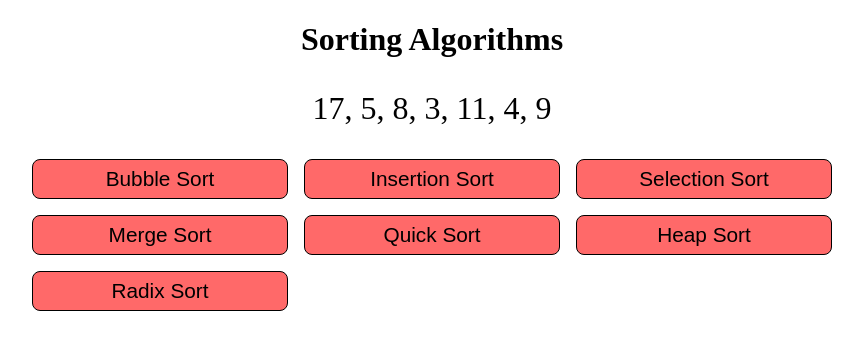
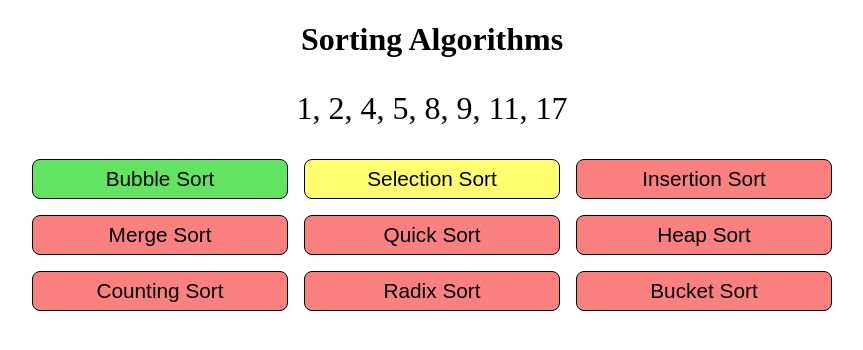
Before and after one commit to willbraun/sorting-algorithms, a plain HTML site: page index.html in a window 1280 px wide. Both pictures are taken after a click on the button "Bubble Sort". Shown: the whole page, without its empty margins (208-1071 px from the left). Drawn offline with Linux system fonts and the light colour scheme.

Commit message:
finished bubble sort

```diff
--- a/index.html
+++ b/index.html
@@ -11,19 +11,19 @@
     <h1>Sorting Algorithms</h1>
 
     <div class="numbers">
-        <p>
-            17, 5, 8, 3, 11, 4, 9
-        </p>
+        <p id="array"></p>
     </div>
 
     <div class="button-box">
-        <button class="not-started" type="button">Bubble Sort</button>
-        <button class="not-started" type="button">Insertion Sort</button>
-        <button class="not-started" type="button">Selection Sort</button>
-        <button class="not-started" type="button">Merge Sort</button>
-        <button class="not-started" type="button">Quick Sort</button>
-        <button class="not-started" type="button">Heap Sort</button>
-        <button class="not-started" type="button">Radix Sort</button>
+        <button class="done" id="bubble-sort" type="button">Bubble Sort</button>
+        <button class="in-progress" id="selection-sort" type="button">Selection Sort</button>
+        <button class="not-started" id="insertion-sort" type="button">Insertion Sort</button>
+        <button class="not-started" id="merge-sort" type="button">Merge Sort</button>
+        <button class="not-started" id="quick-sort" type="button">Quick Sort</button>
+        <button class="not-started" id="heap-sort" type="button">Heap Sort</button>
+        <button class="not-started" id="counting-sort" type="button">Counting Sort</button>
+        <button class="not-started" id="radix-sort" type="button">Radix Sort</button>
+        <button class="not-started" id="bucket-sort" type="button">Bucket Sort</button>
     </div>
 
     <script src="index.js"></script>
--- a/index.js
+++ b/index.js
@@ -0,0 +1,34 @@
+(() => {
+    'use strict'
+
+    const array = [17, 5, 8, 2, 11, 4, 9, 1];
+    const $array = document.querySelector('#array');
+    const updateDisplay = newArr => $array.innerHTML = newArr.join(', ');
+    updateDisplay(array);
+
+
+    const $bubbleSort = document.querySelector('#bubble-sort');
+
+
+
+    const bubbleSort = arr => {
+        // Checks each pair of adjacent elements and swaps if they are out of order
+        // Goes through array until no swaps are made
+        let newArray = [...arr];
+        let didSwap = true;
+
+        while (didSwap) {
+            didSwap = false;
+            for (let i = 0; i < newArray.length; i++) {
+                if (newArray[i] > newArray[i+1]) {
+                    [newArray[i], newArray[i+1]] = [newArray[i+1], newArray[i]];
+                    didSwap = true;
+                };
+            }
+        }
+
+        updateDisplay(newArray);
+    }
+
+    $bubbleSort.addEventListener('click', () => bubbleSort(array));
+})();
--- a/styles.css
+++ b/styles.css
@@ -22,6 +22,24 @@ h1 {
     border: 1px solid #000;
 }
 
+button:hover {
+    filter: brightness(110%);
+    cursor: pointer;
+}
+
+button:active {
+    filter: brightness(95%);
+    transform: translateY(1px);
+}
+
 .not-started {
-    background-color: rgb(255, 105, 105);
+    background-color: rgb(251, 129, 129);
 }
+
+.in-progress {
+    background-color: rgb(255, 255, 112);
+}
+
+.done {
+    background-color: rgb(98, 228, 98);
+}
```
